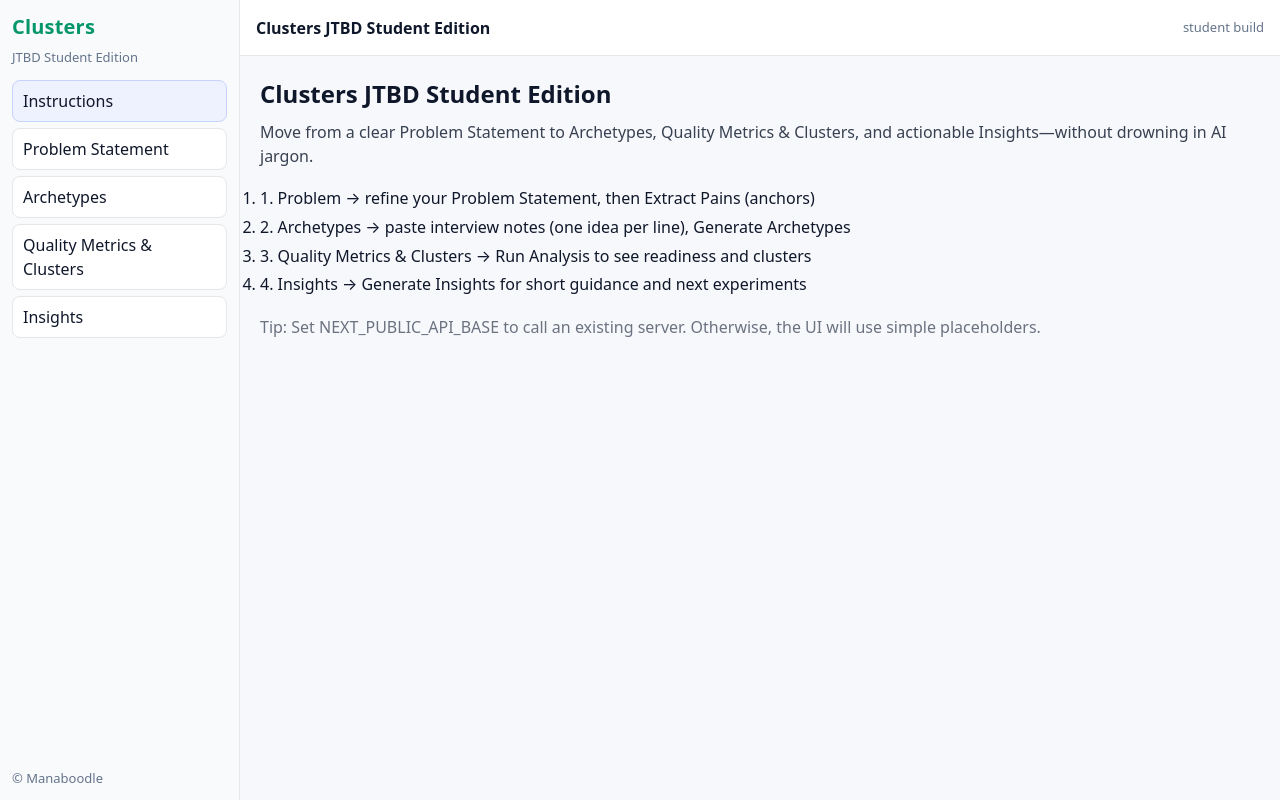
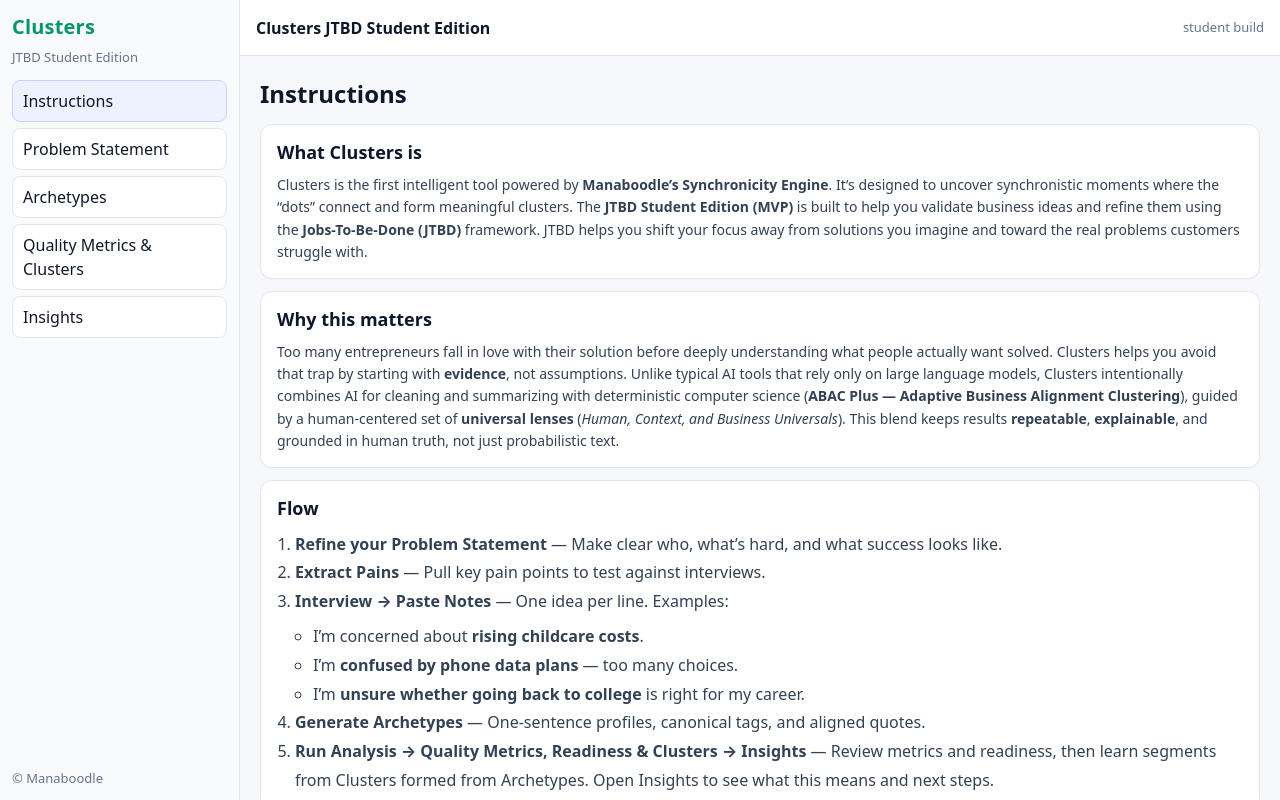
Before and after one commit to manabunagaoka/clusters, a Next.js app: page /instructions in a window 1280 px wide. Built offline with nearby package versions, Linux system fonts and the light colour scheme.

Commit message:
docs(copy): update Instructions page with final copy (Prompt 2)

```diff
--- a/app/(clusters)/instructions/page.tsx
+++ b/app/(clusters)/instructions/page.tsx
@@ -1,15 +1,42 @@
-export default function Page() {
+"use client";
+
+export default function Page(){
   return (
-    <div>
-      <h1 style={{ fontSize: 24, fontWeight: 600, marginBottom: 8 }}>Clusters JTBD Student Edition</h1>
-      <p style={{ color: '#374151', marginBottom: 16 }}>Move from a clear Problem Statement to Archetypes, Quality Metrics & Clusters, and actionable Insights—without drowning in AI jargon.</p>
-      <ol style={{ lineHeight: 1.8 }}>
-        <li>1. Problem → refine your Problem Statement, then Extract Pains (anchors)</li>
-        <li>2. Archetypes → paste interview notes (one idea per line), Generate Archetypes</li>
-        <li>3. Quality Metrics & Clusters → Run Analysis to see readiness and clusters</li>
-        <li>4. Insights → Generate Insights for short guidance and next experiments</li>
-      </ol>
-      <p style={{ marginTop: 16, color: '#6B7280' }}>Tip: Set NEXT_PUBLIC_API_BASE to call an existing server. Otherwise, the UI will use simple placeholders.</p>
-    </div>
-  )
+    <section>
+      <h2 style={{ marginTop: 0 }}>Instructions</h2>
+
+      <div className="card" style={{ marginTop: 12 }}>
+        <div style={{ fontSize: 18, fontWeight: 800, color: '#0f172a', marginBottom: 8 }}>What Clusters is</div>
+        <div style={{ color: '#334155', lineHeight: 1.6, fontSize: 14 }}>
+          Clusters is the first intelligent tool powered by <b>Manaboodle’s Synchronicity Engine</b>. It’s designed to uncover synchronistic moments where the “dots” connect and form meaningful clusters.
+          The <b>JTBD Student Edition (MVP)</b> is built to help you validate business ideas and refine them using the <b>Jobs-To-Be-Done (JTBD)</b> framework. JTBD helps you shift your focus away from solutions you imagine and toward the real problems customers struggle with.
+        </div>
+      </div>
+
+      <div className="card" style={{ marginTop: 12 }}>
+        <div style={{ fontSize: 18, fontWeight: 800, color: '#0f172a', marginBottom: 8 }}>Why this matters</div>
+        <div style={{ color: '#334155', lineHeight: 1.6, fontSize: 14 }}>
+          Too many entrepreneurs fall in love with their solution before deeply understanding what people actually want solved. Clusters helps you avoid that trap by starting with <b>evidence</b>, not assumptions.
+          Unlike typical AI tools that rely only on large language models, Clusters intentionally combines AI for cleaning and summarizing with deterministic computer science (<b>ABAC Plus — Adaptive Business Alignment Clustering</b>), guided by a human-centered set of <b>universal lenses</b> (<i>Human, Context, and Business Universals</i>). This blend keeps results <b>repeatable</b>, <b>explainable</b>, and grounded in human truth, not just probabilistic text.
+        </div>
+      </div>
+
+      <div className="card" style={{ marginTop: 12 }}>
+        <div style={{ fontSize: 18, fontWeight: 800, color: '#0f172a', marginBottom: 8 }}>Flow</div>
+        <ol style={{ paddingLeft: 18, margin: 0, color: '#334155', lineHeight: 1.8 }}>
+          <li><b>Refine your Problem Statement</b> — Make clear who, what’s hard, and what success looks like.</li>
+          <li><b>Extract Pains</b> — Pull key pain points to test against interviews.</li>
+          <li><b>Interview → Paste Notes</b> — One idea per line. Examples:
+            <ul style={{ margin: '6px 0 0', paddingLeft: 18 }}>
+              <li>I’m concerned about <b>rising childcare costs</b>.</li>
+              <li>I’m <b>confused by phone data plans</b> — too many choices.</li>
+              <li>I’m <b>unsure whether going back to college</b> is right for my career.</li>
+            </ul>
+          </li>
+          <li><b>Generate Archetypes</b> — One-sentence profiles, canonical tags, and aligned quotes.</li>
+          <li><b>Run Analysis → Quality Metrics, Readiness &amp; Clusters → Insights</b> — Review metrics and readiness, then learn segments from Clusters formed from Archetypes. Open Insights to see what this means and next steps.</li>
+        </ol>
+      </div>
+    </section>
+  );
 }
--- a/app/(clusters)/store/useAppStore.ts
+++ b/app/(clusters)/store/useAppStore.ts
@@ -38,7 +38,7 @@ function stubAnalysis(archetypes: Archetype[]): Analysis {
       clear: Math.min(1, density * 0.9 + 0.05),
       action: Math.min(1, density * 0.8 + 0.1),
     },
-    clusters: archetypes.map((a, i) => ({ id: a.id, label: a.name, tags: a.tags, size: a.quotes.length || 1 })),
+  clusters: archetypes.map((a) => ({ id: a.id, label: a.name, tags: a.tags, size: a.quotes.length || 1 })),
   }
 }
 
```
